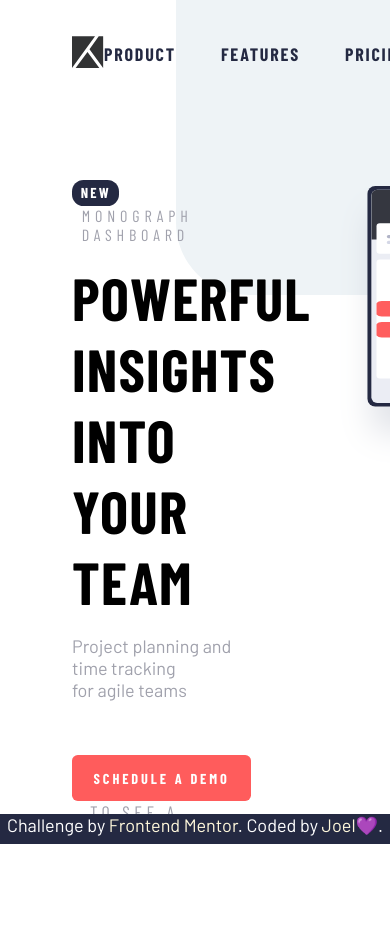
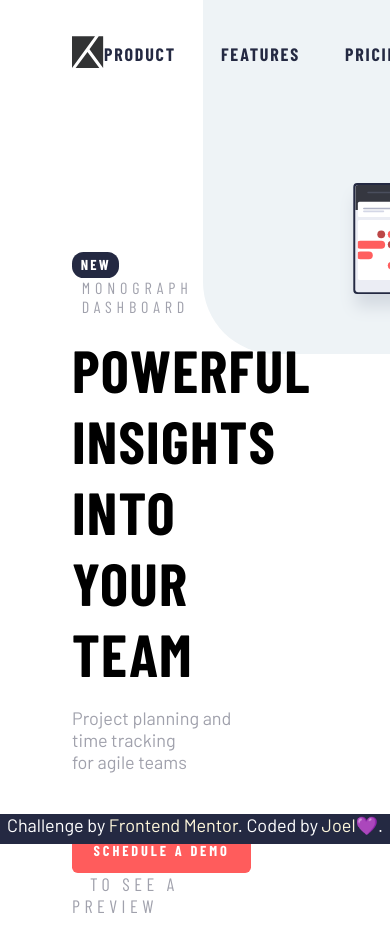
Before and after one commit to iJCode1/Project-tracking-intro-component, a plain HTML site: page index.html in a window 390 px wide. Shown: the top 952 px of the page. Drawn offline with nearby package versions, Linux system fonts and the light colour scheme.

Commit message:
Agregando media queries

```diff
--- a/css/estilos.css
+++ b/css/estilos.css
@@ -22,8 +22,8 @@ body {
 
 .background {
   background-color: hsl(207, 33%, 95%);
-  width: 55%;
-  height: 35%;
+  width: 48%;
+  height: 42%;
   position: absolute;
   z-index: -1;
   top: 0px;
@@ -60,7 +60,7 @@ body {
 
 .content-text {
   width: 50%;
-  margin: 4em 4em 7em 4em;
+  margin: 8em 4em 7em 4em;
 }
 
 .content-new {
@@ -133,6 +133,11 @@ body {
   width: 50%;
 }
 
+.content-image {
+  width: 138%;
+  height: auto;
+}
+
 /* ----------------------------- Footer ------------------------------ */
 
 .footer {
@@ -152,3 +157,22 @@ body {
 .footer-description {
   text-align: center;
 }
+
+/* ----------------------------- Media Queries ------------------------------ */
+@media screen and (max-width: 1400px) {
+  .content-image {
+    width: 80vw;
+    height: auto;
+  }
+
+  .background {
+    background-color: hsl(207, 33%, 95%);
+    width: 48%;
+    height: 42%;
+    position: absolute;
+    z-index: -1;
+    top: 0px;
+    right: 0;
+    border-radius: 0em 0em 0em 4em;
+  }
+}
```
